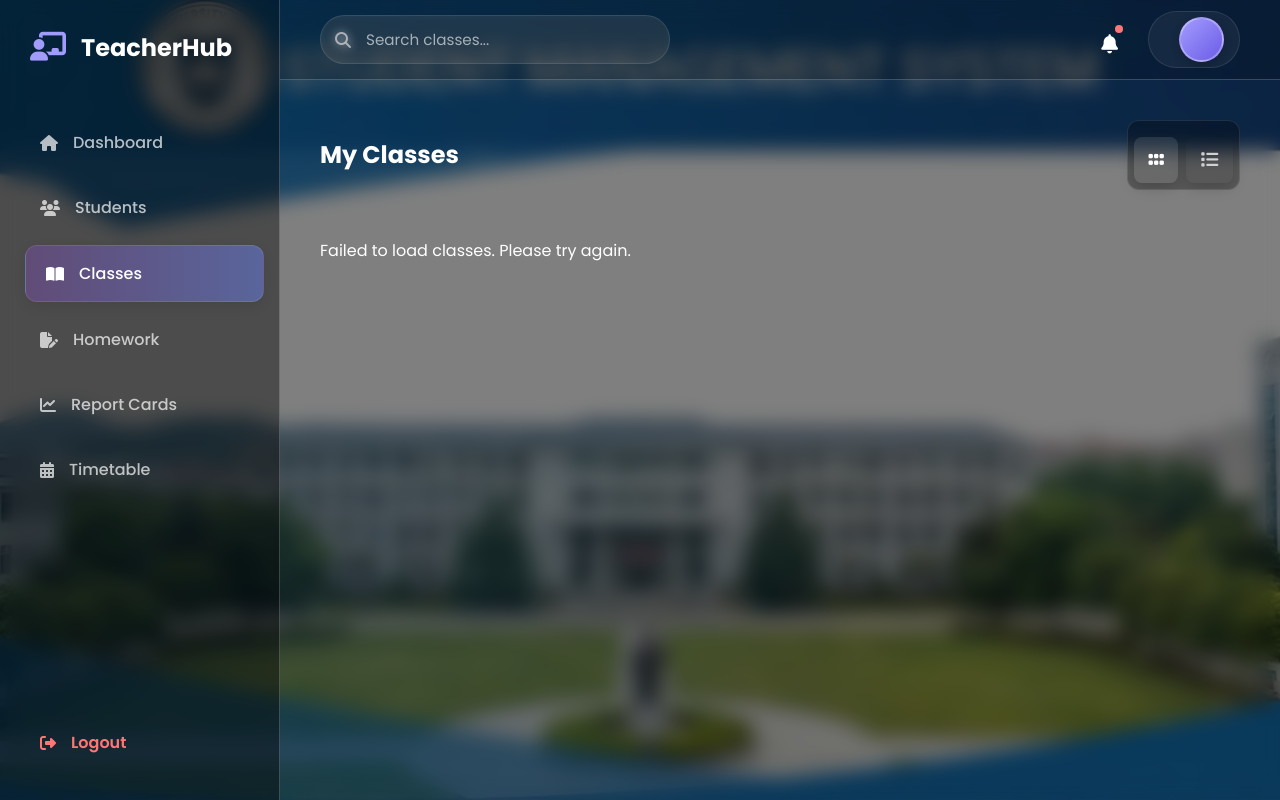
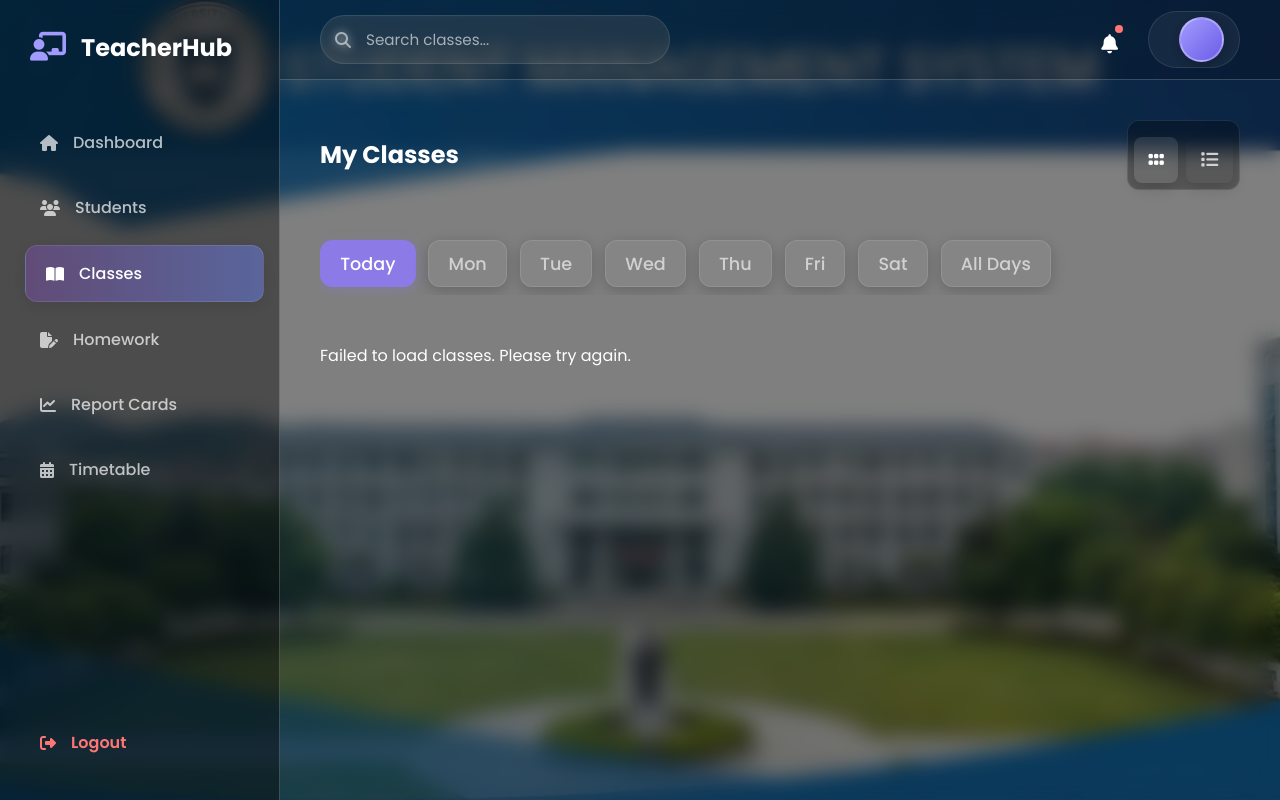
Before and after one commit to Shubham-Soni-Coder/FastAPI_Learning, a Python web app: template project2/templates/teacher_classes.html in a window 1280 px wide. Run offline with Jinja, Linux system fonts and the light colour scheme; the template is opened without the code that fills it, so the values that code supplies are empty.

Commit message:
fix the classes show in clawssses

```diff
--- a/project2/app/routers/teacher.py
+++ b/project2/app/routers/teacher.py
@@ -263,6 +263,7 @@
                     if cls.start_time
                     else "N/A"
                 ),
+                "day_code": cls.day_of_week,
             }
         )
 
--- a/project2/static/js/teacher_classes.js
+++ b/project2/static/js/teacher_classes.js
@@ -19,6 +19,8 @@
   const classesContainer = document.getElementById("classesContainer");
   const classesTableContainer = document.getElementById("classesTableContainer");
   const classesTableBody = document.getElementById("classesTableBody");
+  const dayTabs = document.querySelectorAll(".day-tab");
+  let currentDayFilter = "today";
 
   // Fetch Data from Backend
   async function fetchClasses() {
@@ -34,8 +36,7 @@
         color: classColors[index % classColors.length]
       }));
 
-      renderCards();
-      renderTable();
+      renderAll();
 
     } catch (error) {
       console.error("Error loading classes:", error);
@@ -45,16 +46,38 @@
     }
   }
 
+  function renderAll() {
+    const filteredData = filterDataByDay(classesData, currentDayFilter);
+    renderCards(filteredData);
+    renderTable(filteredData);
+  }
+
+  function filterDataByDay(data, filter) {
+    if (filter === "all") return data;
+
+    let targetDay;
+    if (filter === "today") {
+      // getDay() returns 0 for Sunday, 1 for Monday...
+      // Our backend day_code is 1 for Mon, 7 for Sun
+      const day = new Date().getDay();
+      targetDay = day === 0 ? 7 : day;
+    } else {
+      targetDay = parseInt(filter);
+    }
+
+    return data.filter(cls => cls.day_code === targetDay);
+  }
+
   // Render Functions
-  function renderCards() {
+  function renderCards(data) {
     if (!classesContainer) return;
 
-    if (classesData.length === 0) {
-      classesContainer.innerHTML = '<p class="empty-msg">No classes found.</p>';
+    if (data.length === 0) {
+      classesContainer.innerHTML = '<p class="empty-msg" style="color: var(--text-secondary); grid-column: 1/-1; text-align: center; padding: 2rem;">No classes found for this day.</p>';
       return;
     }
 
-    classesContainer.innerHTML = classesData
+    classesContainer.innerHTML = data
       .map(
         (cls) => `
             <div class="class-card">
@@ -83,10 +106,10 @@
       .join("");
   }
 
-  function renderTable() {
+  function renderTable(data) {
     if (!classesTableBody) return;
 
-    classesTableBody.innerHTML = classesData
+    classesTableBody.innerHTML = data
       .map(
         (cls) => `
             <tr>
@@ -104,6 +127,19 @@
       )
       .join("");
   }
+
+  // Day Filter Logic
+  dayTabs.forEach(tab => {
+    tab.addEventListener("click", () => {
+      // Update UI
+      dayTabs.forEach(t => t.classList.remove("active"));
+      tab.classList.add("active");
+
+      // Update Filter & Render
+      currentDayFilter = tab.dataset.day;
+      renderAll();
+    });
+  });
 
   // View Toggles
   if (cardViewBtn && tableViewBtn) {
--- a/project2/static/styles/teacher_classes.css
+++ b/project2/static/styles/teacher_classes.css
@@ -39,6 +39,44 @@
 .view-btn.active {
     background: rgba(255, 255, 255, 0.1);
     color: var(--text-primary);
+}
+
+/* Day Filter Tabs */
+.day-filter {
+    display: flex;
+    gap: 0.8rem;
+    margin-bottom: 2rem;
+    overflow-x: auto;
+    padding: 0.5rem 0;
+    scrollbar-width: none; /* Hide scrollbar for Firefox */
+}
+
+.day-filter::-webkit-scrollbar {
+    display: none; /* Hide scrollbar for Chrome/Safari */
+}
+
+.day-tab {
+    background: rgba(255, 255, 255, 0.05);
+    border: 1px solid rgba(255, 255, 255, 0.1);
+    color: var(--text-secondary);
+    padding: 0.6rem 1.2rem;
+    border-radius: 12px;
+    cursor: pointer;
+    white-space: nowrap;
+    font-weight: 500;
+    transition: all 0.3s ease;
+}
+
+.day-tab:hover {
+    background: rgba(255, 255, 255, 0.1);
+    border-color: rgba(255, 255, 255, 0.2);
+}
+
+.day-tab.active {
+    background: var(--primary-btn);
+    color: white;
+    border-color: var(--primary-btn);
+    box-shadow: 0 4px 15px rgba(140, 122, 230, 0.3);
 }
 
 /* Classes Grid */
--- a/project2/templates/teacher_classes.html
+++ b/project2/templates/teacher_classes.html
@@ -81,6 +81,18 @@
                     </div>
                 </div>
 
+                <!-- Day Filter Tabs -->
+                <div class="day-filter" id="dayFilter">
+                    <button class="day-tab active" data-day="today">Today</button>
+                    <button class="day-tab" data-day="1">Mon</button>
+                    <button class="day-tab" data-day="2">Tue</button>
+                    <button class="day-tab" data-day="3">Wed</button>
+                    <button class="day-tab" data-day="4">Thu</button>
+                    <button class="day-tab" data-day="5">Fri</button>
+                    <button class="day-tab" data-day="6">Sat</button>
+                    <button class="day-tab" data-day="all">All Days</button>
+                </div>
+
                 <!-- Classes Grid Container -->
                 <div id="classesContainer" class="classes-grid">
                     <!-- Content injected by JS -->
```
